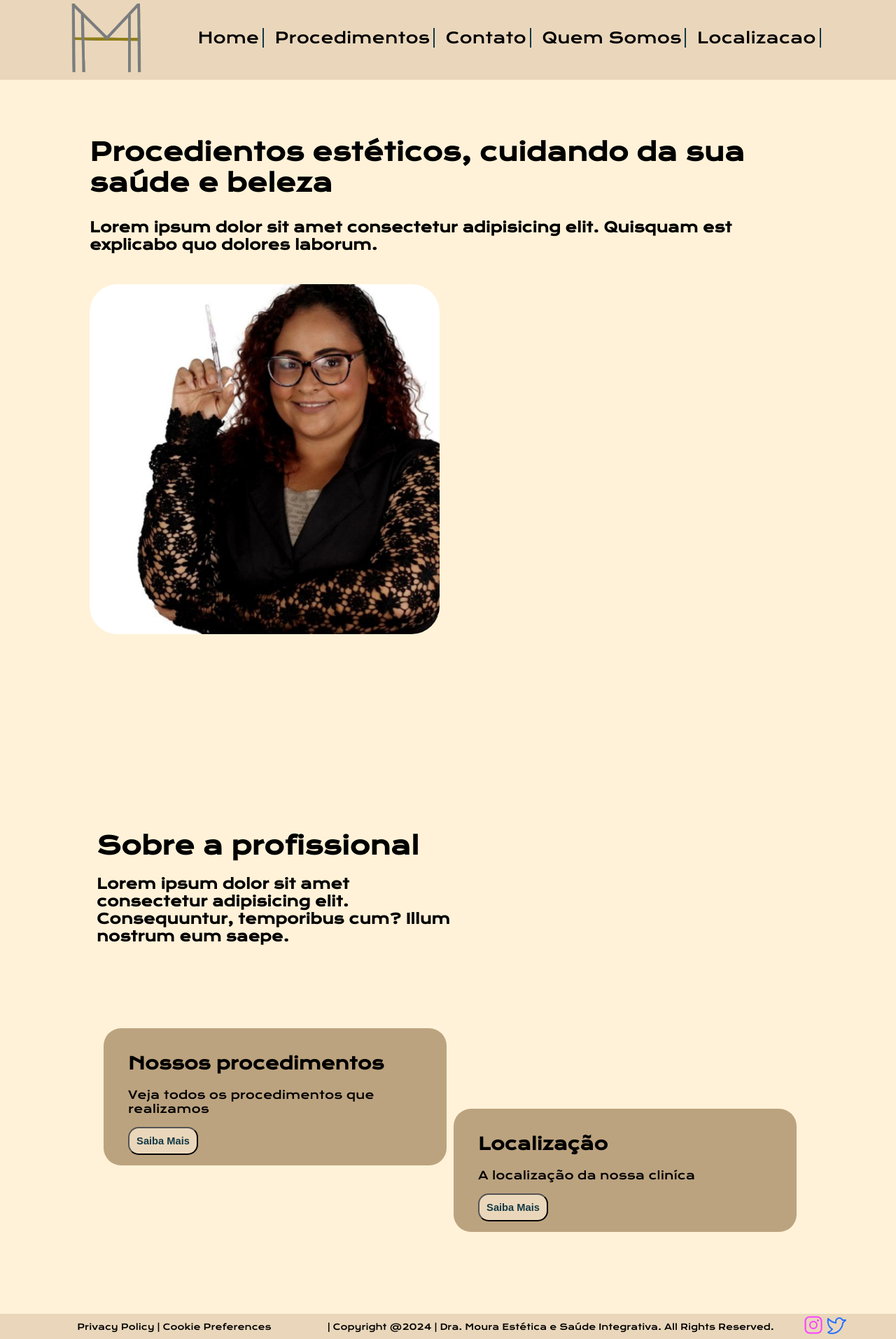
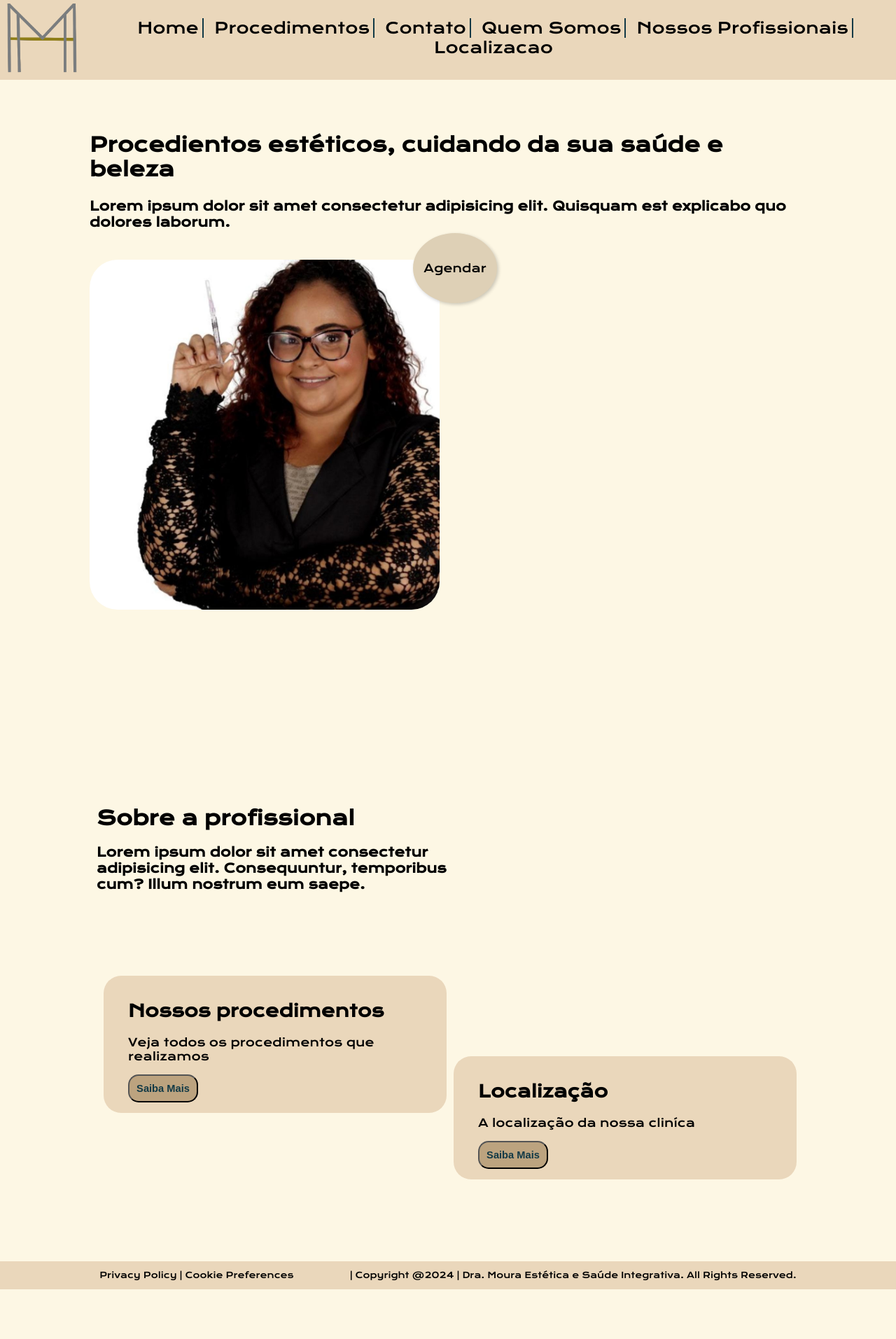
Before and after one commit to eniogabriel75/Projeto_Proz, a plain HTML site: page index.html in a window 1280 px wide. Shown: the part 7-1920 px from the top of the page at 70% size. After the commit the page ends 1849 px from the top, so only its background shows below. Drawn offline with nearby package versions, Linux system fonts and the light colour scheme; a web font is replaced by a local one.

Commit message:
Ajust_hom_pag

```diff
--- a/css/home.css
+++ b/css/home.css
@@ -1,10 +1,16 @@
 h1 {
-  font-size: 35px;
+  font-size: 28px;
 }
 
 h3 {
-  font-size: 20px;
+  font-size: 18px;
 }
+.img1:hover {
+  box-shadow: 2px 2px #bbab8c, 3px 3px #bbab8c, 4px 4px #bbab8c;
+  -webkit-transform: translateX(-3px);
+  transform: translateX(-3px);
+}
+
 .img1 {
   width: 500px;
   height: 500px;
@@ -30,9 +36,10 @@ h3 {
   padding: 80px 15px;
   justify-content: space-between;
 }
+
 .boxes button {
   border-radius: 15px;
-  background-color: #ead7bb;
+  background-color: #bca37f;
   width: 100px;
   height: 40px;
   margin-left: 20px;
@@ -47,19 +54,28 @@ h3 {
   width: 460px;
   border-radius: 25px;
   float: inline-start;
-  background-color: #bca37f;
+  background-color: #ead7bb;
   margin: 5px 5px 100px 5px;
   padding: 15px 15px;
+}
+.box_1:hover {
+  box-shadow: 1px 1px #bbab8c, 2px 2px #bbab8c, 3px 3px #bbab8c;
+  -webkit-transform: translateX(-3px);
+  transform: translateX(-3px);
 }
 .box_2 {
   width: 460px;
   border-radius: 25px;
   float: inline-end;
-  background-color: #bca37f;
+  background-color: #ead7bb;
   margin: 120px 5px 5px 5px;
   padding: 15px 15px;
 }
-
+.box_2:hover {
+  box-shadow: 1px 1px #bbab8c, 2px 2px #bbab8c, 3px 3px #bbab8c;
+  -webkit-transform: translateX(-3px);
+  transform: translateX(-3px);
+}
 h2,
 p {
   padding-left: 20px;
@@ -102,3 +118,26 @@ a:visited {
     width: 80%;
   }
 }
+
+.floating-button {
+  position: absolute;
+  bottom: 360px;
+  right: 570px;
+  background-color: #ded0b6;
+  color: #ffffff;
+  padding: 10px 20px;
+  border-radius: 50%;
+  text-decoration: none;
+  box-shadow: 2px 2px 5px rgba(0, 0, 0, 0.2);
+  display: flex;
+  align-items: center;
+  justify-content: center;
+  width: 80px;
+  height: 80px;
+}
+
+.floating-button:hover {
+  box-shadow: 2px 2px #bbab8c, 3px 3px #bbab8c, 4px 4px #bbab8c;
+  -webkit-transform: translateX(-3px);
+  transform: translateX(-3px);
+}
--- a/css/padrao.css
+++ b/css/padrao.css
@@ -6,7 +6,7 @@ body {
   padding: 0;
   box-sizing: border-box;
   font-family: "Krona One", sans-serif;
-  background-color: #fff2d8;
+  background-color: #fdf7e4;
 }
 .container {
   max-width: 1100px;
@@ -57,7 +57,6 @@ nav a:link {
 nav a:visited {
   color: inherit;
 }
-
 nav ul li {
   font-size: 22px;
   display: inline-block;
@@ -66,8 +65,17 @@ nav ul li {
   padding-right: 5px;
   margin-left: 5px;
 }
+nav ul li:last-child {
+  border-right: none;
+}
+nav ul {
+  padding: 0;
+  text-align: center;
+}
+
 /* CSS padrão do Footer */
 footer {
+  height: 40px;
   background-color: #ead7bb;
   display: flex;
   align-items: center;
--- a/index.html
+++ b/index.html
@@ -23,10 +23,11 @@
           height="100px"
         />
         <ul>
-          <li><a href="index.html">Home</a></li>
+          <li class="current"><a href="index.html">Home</a></li>
           <li><a href="procedimentos.html">Procedimentos</a></li>
           <li><a href="contato.html">Contato</a></li>
           <li><a href="quemsomos.html">Quem Somos</a></li>
+          <li><a href="profissionais.html"> Nossos Profissionais</a></li>
           <li><a href="localizacao.html">Localizacao</a></li>
         </ul>
       </nav>
@@ -48,6 +49,7 @@
           temporibus cum? Illum nostrum eum saepe.
         </h3>
       </section>
+      <a href="pagina_destino.html" class="floating-button">Agendar</a>
       <section class="boxes">
         <section class="box_1">
           <h2>Nossos procedimentos</h2>
@@ -68,50 +70,6 @@
         | Copyright @2024 | Dra. Moura Estética e Saúde Integrativa. All Rights
         Reserved.
       </p>
-      <a target="_blank" href="https://www.instagram.com/eniogabriel75">
-        <svg
-          width="32"
-          height="32"
-          viewBox="0 0 32 32"
-          fill="none"
-          xmlns="http://www.w3.org/2000/svg"
-        >
-          <path
-            d="M16 21C18.7614 21 21 18.7614 21 16C21 13.2386 18.7614 11 16 11C13.2386 11 11 13.2386 11 16C11 18.7614 13.2386 21 16 21Z"
-            stroke="#FA41FE"
-            stroke-width="2"
-            stroke-miterlimit="10"
-          />
-          <path
-            d="M21.5 4.5H10.5C7.18629 4.5 4.5 7.18629 4.5 10.5V21.5C4.5 24.8137 7.18629 27.5 10.5 27.5H21.5C24.8137 27.5 27.5 24.8137 27.5 21.5V10.5C27.5 7.18629 24.8137 4.5 21.5 4.5Z"
-            stroke="#FA41FE"
-            stroke-width="2"
-            stroke-linecap="round"
-            stroke-linejoin="round"
-          />
-          <path
-            d="M22.5 11C23.3284 11 24 10.3284 24 9.5C24 8.67157 23.3284 8 22.5 8C21.6716 8 21 8.67157 21 9.5C21 10.3284 21.6716 11 22.5 11Z"
-            fill="#FA41FE"
-          />
-        </svg>
-      </a>
-      <a target="_blank" href="https://www.twitter.com/enio_gabriel">
-        <svg
-          width="32"
-          height="32"
-          viewBox="0 0 32 32"
-          fill="none"
-          xmlns="http://www.w3.org/2000/svg"
-        >
-          <path
-            d="M16 11C16 8.25003 18.3125 5.96253 21.0625 6.00003C22.0256 6.01115 22.9649 6.30018 23.7676 6.83237C24.5704 7.36457 25.2023 8.11728 25.5875 9.00003H30L25.9625 13.0375C25.7019 17.0932 23.9066 20.8975 20.9415 23.6769C17.9764 26.4562 14.0641 28.002 10 28C6 28 5 26.5 5 26.5C5 26.5 9 25 11 22C11 22 3 18 5 7.00003C5 7.00003 10 12 16 13V11Z"
-            stroke="#2871FF"
-            stroke-width="2"
-            stroke-linecap="round"
-            stroke-linejoin="round"
-          />
-        </svg>
-      </a>
     </footer>
   </body>
 </html>
```
